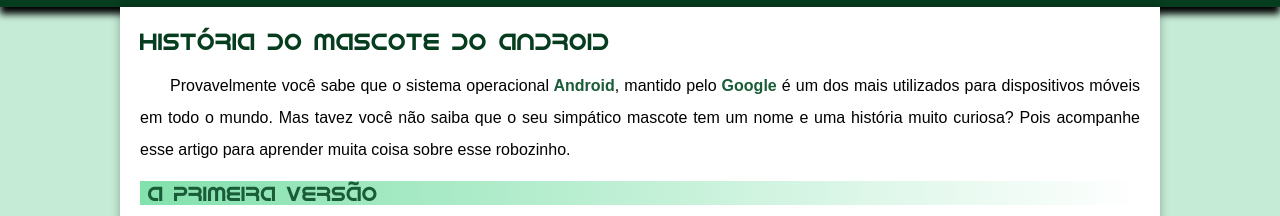
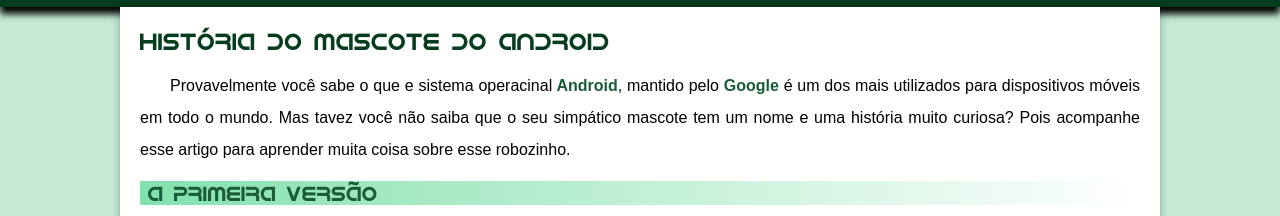
Before and after one commit to tavares-expedito-f/projeto-android, a plain HTML site: page index.html in a window 1280 px wide. Shown: the part 242-458 px from the top of the page. Drawn offline with Linux system fonts and the light colour scheme.

Commit message:
atualizaçao

```diff
--- a/index.html
+++ b/index.html
@@ -23,7 +23,7 @@
 
             <h1>História do Mascote do Android</h1>
 
-    <p>Provavelmente você sabe que o sistema operacional<strong> Android</strong>, mantido pelo <strong>Google</strong> é um dos mais utilizados para dispositivos móveis em todo o mundo. Mas tavez você não saiba que o seu simpático mascote tem um nome e uma história muito curiosa? Pois acompanhe esse artigo para aprender muita coisa sobre esse robozinho.</p>
+    <p>Provavelmente você sabe o que e sistema operacinal<strong> Android</strong>, mantido pelo <strong>Google</strong> é um dos mais utilizados para dispositivos móveis em todo o mundo. Mas tavez você não saiba que o seu simpático mascote tem um nome e uma história muito curiosa? Pois acompanhe esse artigo para aprender muita coisa sobre esse robozinho.</p>
 
     <h2>A primeira versão</h2>
 
```
